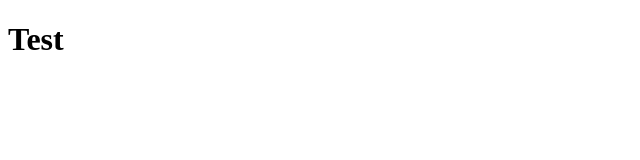
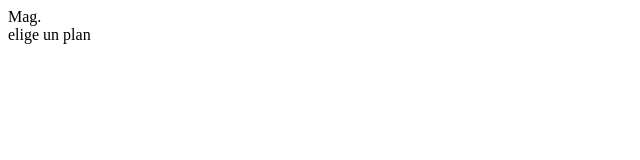
Before and after one commit to TheCARGOS/mag-demo-frontend, a React (Create React App) app: page / in a window 1280 px wide. Shown: the top 160 px of the page, without its empty margins (0-640 px from the left). Built offline with nearby package versions, Linux system fonts and the light colour scheme.

Commit message:
feat(AppLayout): AppLayout skeleton implemented

```diff
--- /dev/null
+++ b/src/components/Header/Header.tsx
@@ -0,0 +1,12 @@
+import React from 'react'
+import styles from './styles.module.scss'
+
+const Header = (): JSX.Element => {
+  return (
+    <div>
+      Mag.
+    </div>
+  )
+}
+
+export default Header
--- /dev/null
+++ b/src/components/Plan/Plan.tsx
@@ -0,0 +1,12 @@
+import React from 'react'
+import styles from './styles.module.scss'
+
+const Plan = (): JSX.Element => {
+  return (
+    <div>
+      <span>elige un plan</span>
+    </div>
+  )
+}
+
+export default Plan
--- a/src/layouts/AppLayout/AppLayout.tsx
+++ b/src/layouts/AppLayout/AppLayout.tsx
@@ -1,10 +1,14 @@
 import React from 'react'
-// import styles from './styles.module.scss'
+import Header from '../../components/Header/Header'
+import Plan from '../../components/Plan/Plan'
+import styles from './styles.module.scss'
 
 const AppLayout = () => {
   return (
     <div>
-      <h1>Test</h1>
+      <Header />
+
+      <Plan />
     </div>
   )
 }
```
Also changed, not shown: src/components/Header/styles.module.scss (added), src/components/Plan/styles.module.scss (added).
